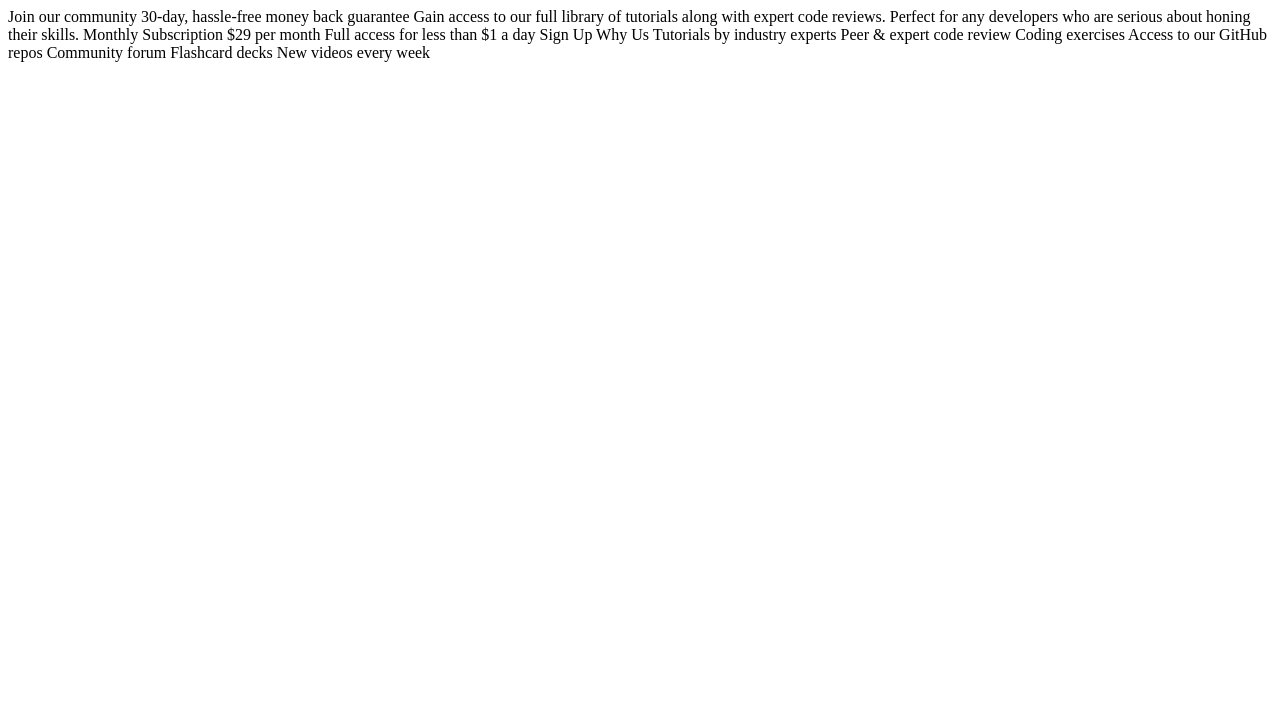
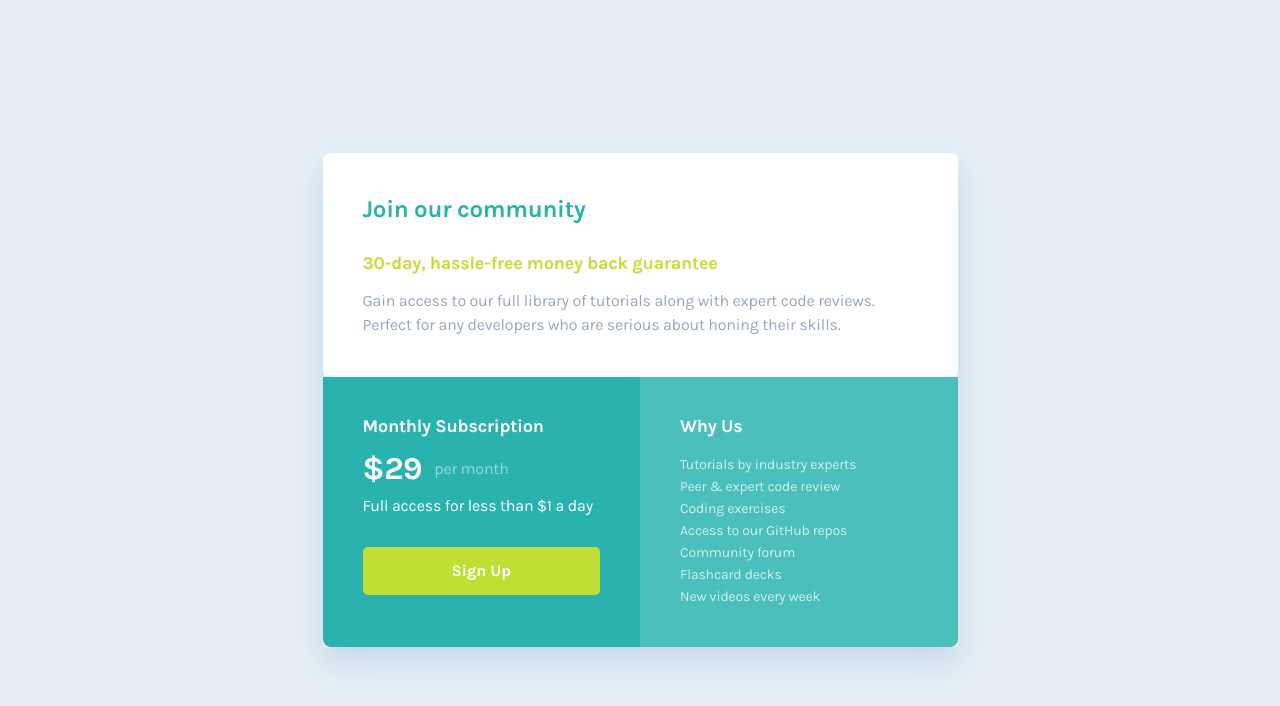
Before and after one commit to NDK1195/single-price-grid-component, a plain HTML site: page index.html in a window 1280 px wide. Drawn offline with Linux system fonts and the light colour scheme.

Commit message:
finish project

```diff
--- a/index.html
+++ b/index.html
@@ -1,38 +1,89 @@
-<!DOCTYPE html>
+<!doctype html>
 <html lang="en">
   <head>
-  <meta charset="UTF-8">
-  <meta name="viewport" content="width=device-width, initial-scale=1.0"> <!-- displays site properly based on user's device -->
+    <meta charset="UTF-8" />
+    <meta name="viewport" content="width=device-width, initial-scale=1.0" />
+    <!-- displays site properly based on user's device -->
 
-  <link rel="icon" type="image/png" sizes="32x32" href="./images/favicon-32x32.png">
-  <link rel="stylesheet" href="./src/output.css">
+    <link
+      rel="icon"
+      type="image/png"
+      sizes="32x32"
+      href="./images/favicon-32x32.png"
+    />
+    <link rel="stylesheet" href="./src/output.css" />
     <title>Frontend Mentor | Single Price Grid Component</title>
   </head>
-<body>
+  <body class="bg-light-gray">
+    <main class="flex min-h-screen items-center justify-center">
+      <div
+        class="mx-8 my-16 grid min-w-[311px] max-w-[635px] grid-cols-1 shadow-card lg:m-0 lg:grid-cols-2"
+      >
+        <div
+          class="rounded-t-[5px] bg-white px-6 pb-8 pt-7 lg:col-span-2 lg:rounded-lg lg:p-10"
+        >
+          <h1
+            class="mb-6 text-xl font-bold leading-none tracking-[-0.25px] text-cyan lg:text-2xl lg:tracking-[-0.3px]"
+          >
             Join our community
+          </h1>
+          <h2
+            class="mb-4 text-[15px] font-bold leading-5 tracking-[-0.187px] text-bright-yellow lg:mb-3 lg:text-lg lg:tracking-[-0.225px]"
+          >
+            30-day, hassle-free money back guarantee
+          </h2>
+          <p
+            class="text-sm leading-[26px] tracking-[-0.175px] text-grayish-blue lg:text-base lg:tracking-[-0.2px]"
+          >
+            Gain access to our full library of tutorials along with expert code
+            reviews. Perfect for any developers who are serious about honing
+            their skills.
+          </p>
+        </div>
+        <!-- box -->
+        <div class="bg-cyan p-6 text-white lg:rounded-bl-lg lg:p-10">
+          <h2
+            class="mb-[18px] text-lg font-bold leading-none tracking-[-0.225px]"
+          >
+            Monthly Subscription
+          </h2>
+          <div class="mb-3 flex items-center gap-3 lg:mb-2">
+            <p class="text-[32px] font-bold leading-none tracking-[-0.4px]">
+              &dollar;29
+            </p>
+            <span class="leading-[26px] tracking-[-0.2px] opacity-50"
+              >per month</span
+            >
+          </div>
 
-  30-day, hassle-free money back guarantee
-
-  Gain access to our full library of tutorials along with expert code reviews.
-  Perfect for any developers who are serious about honing their skills.
-
-  Monthly Subscription
-
-  &dollar;29 per month
-
+          <p class="mb-7 leading-[26px] tracking-[-0.2px]">
             Full access for less than &dollar;1 a day
-
+          </p>
+          <button
+            class="tracking-[-0.2px]shadow-button w-full rounded-[5px] bg-bright-yellow py-4 font-bold leading-none transition-opacity hover:bg-opacity-90"
+          >
             Sign Up
-
+          </button>
+        </div>
+        <!-- box -->
+        <div class="bg-[#4abfbc] p-6 text-white lg:rounded-br-lg lg:p-10">
+          <h2 class="mb-5 text-lg font-bold leading-none tracking-[-0.225px]">
             Why Us
-
-  Tutorials by industry experts
-  Peer &amp; expert code review
-  Coding exercises
-  Access to our GitHub repos
-  Community forum
-  Flashcard decks
-  New videos every week
-
+          </h2>
+          <div
+            class="flex flex-col gap-[2px] text-sm leading-5 tracking-[-0.175px] opacity-75"
+          >
+            <p>Tutorials by industry experts</p>
+            <p>Peer &amp; expert code review</p>
+            <p>Coding exercises</p>
+            <p>Access to our GitHub repos</p>
+            <p>Community forum</p>
+            <p>Flashcard decks</p>
+            <p>New videos every week</p>
+          </div>
+        </div>
+        <!-- box -->
+      </div>
+    </main>
   </body>
 </html>
--- a/tailwind.config.js
+++ b/tailwind.config.js
@@ -9,6 +9,10 @@ module.exports = {
         "light-gray": "hsl(204, 43%, 93%)",
         "grayish-blue": "hsl(218, 22%, 67%)",
       },
+      boxShadow: {
+        card: "0px 15px 30px 0px rgba(0, 81, 171, 0.15)",
+        button: "0px 10px 10px 0px rgba(0, 0, 0, 0.10)",
+      },
     },
   },
   plugins: [],
```
Also changed, not shown: README.md, images/Screenshot.jpeg (added), src/output.css. Lines whose indentation alone changed are shown as unchanged.
